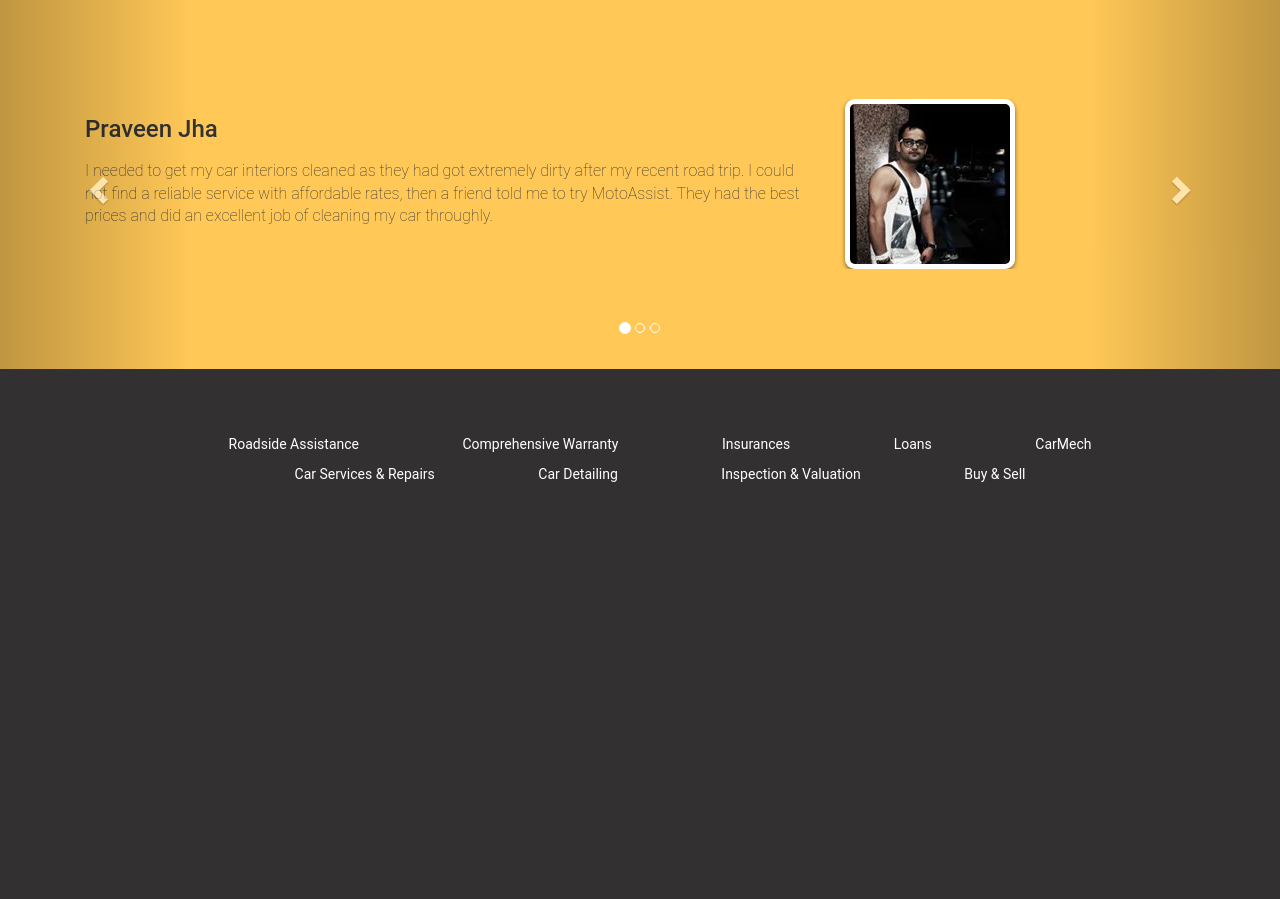
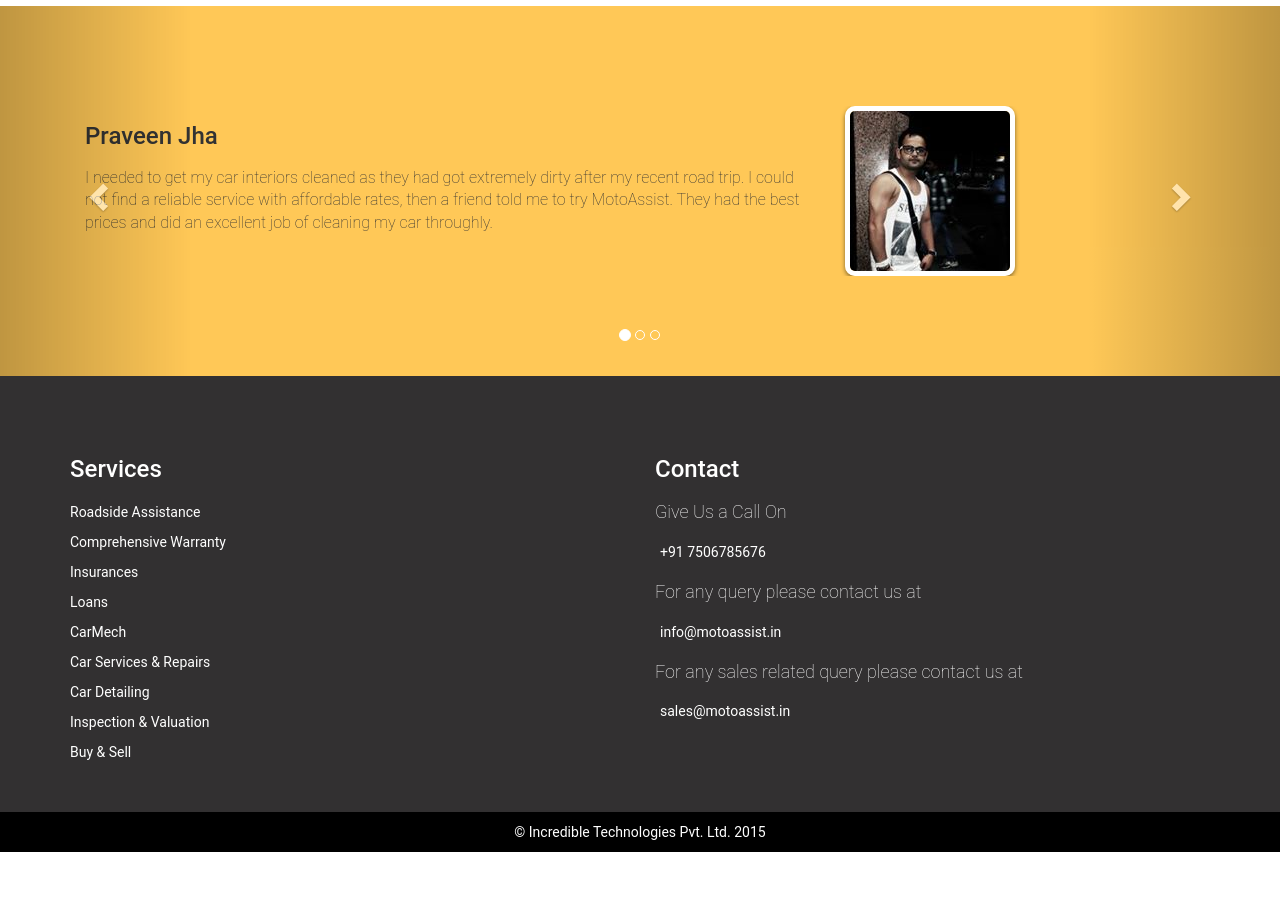
Before and after one commit to Sarabpreet/MotoAssistV3, a PHP site: page / in a window 1280 px wide. Shown: the part 3056-3955 px from the top of the page. After the commit the page ends 3908 px from the top, so only its background shows below. Run offline with PHP 8.4, Linux system fonts and the light colour scheme; style sheets or scripts are compiled from the project's sources; some libraries are stand-ins or nearby versions.

Commit message:
changes++

```diff
--- a/comprehensive-warranty.php
+++ b/comprehensive-warranty.php
@@ -61,8 +61,8 @@
                 <div class="panel-heading">
 
                   <a class="accordion-toggle" data-toggle="collapse" data-parent="#accordion" href="#collapseOne">
-                   <h4>Inclusion</h4>
-                 </a><i class="indicator glyphicon glyphicon-chevron-down  pull-right"></i>
+                   <h4>Inclusion</h4><i class="indicator glyphicon glyphicon-chevron-down  pull-right"></i>
+                 </a>
 
                </div>
                <div id="collapseOne" class="panel-collapse collapse">
--- a/css/theme.css
+++ b/css/theme.css
@@ -4,6 +4,14 @@
 * Licensed under MIT (https://github.com/twbs/bootstrap/blob/master/LICENSE)
 */
 
+.credits {
+
+
+  text-align: center;
+  padding:10px;
+  color:white;
+  background:black;
+}
 .panel-group {
 
   margin-top: 20px;
@@ -609,7 +617,11 @@ background: #084C61;
 
   color: white;
 }
+.btw ul li {
+-webkit-box-shadow: 0 3px 0 0 #141211;
+box-shadow: 0 3px 0 0 #141211;
 
+}
 
 .top-header a .logo {
   // c
@@ -697,8 +709,14 @@ ul, ol {
 .header ul.button-home li a:hover {
   text-decoration: none;
 }
+
+.width {
+
+
+width: 60%;
+}
 .compress {
-  width: 60%;
+
   background: green;
   margin: 80px auto 65px;
   background: url("../img/opacity.png");
@@ -1192,3 +1210,40 @@ padding-top: 10px;
 
   margin:4px;
 }
+
+.contact-module {
+
+  text-align: left;
+}
+.contact-module h5 {
+  font-weight: 100;
+  background:none;
+  font-size:18px;
+  margin:20px 0px;
+  padding: 0px;
+}
+
+.footer h4 {
+
+font-size: 24px;
+}
+
+.footer p {
+
+  font-size: 14px;
+  padding:0px 5px;
+}
+.footer ul {
+
+  margin-left: -50px;
+}
+.footer ul li {
+ font-size: 14px;
+  display: list-item;
+  text-align: left;
+}
+
+.button-home .btw li a{
+-webkit-box-shadow: 0 10px 0 0 #821414;
+box-shadow: 0 10px 0 0 #821414;
+}
--- a/insuarance.php
+++ b/insuarance.php
@@ -38,8 +38,8 @@ Cover, etc. We bring you the best deals from various insurance companies to choo
                 <div class="panel-heading">
 
                   <a class="accordion-toggle" data-toggle="collapse" data-parent="#accordion" href="#collapseOne">
-                   <h4>Documentation Required</h4>
-                 </a><i class="indicator glyphicon glyphicon-chevron-down  pull-right"></i>
+                   <h4>Documentation Required</h4><i class="indicator glyphicon glyphicon-chevron-down  pull-right"></i>
+                 </a>
 
                </div>
                <div id="collapseOne" class="panel-collapse collapse">
--- a/loans.php
+++ b/loans.php
@@ -32,8 +32,8 @@ Roadside Assistance and discounts on other Motoassist products.</p>
                 <div class="panel-heading">
 
                   <a class="accordion-toggle" data-toggle="collapse" data-parent="#accordion" href="#collapseOne">
-                   <h4>Documentation Required</h4>
-                 </a><i class="indicator glyphicon glyphicon-chevron-down  pull-right"></i>
+                   <h4>Documentation Required</h4><i class="indicator glyphicon glyphicon-chevron-down  pull-right"></i>
+                 </a>
 
                </div>
                <div id="collapseOne" class="panel-collapse collapse">
--- a/page-builder/footer.php
+++ b/page-builder/footer.php
@@ -1,3 +1,11 @@
+<div class="credits">
+        © Incredible Technologies Pvt. Ltd. 2015
+    </div>
+
+
+
+
+
     <!-- Bootstrap core JavaScript
       ================================================== -->
       <!-- Placed at the end of the document so the pages load faster -->
--- a/page-builder/header-home.php
+++ b/page-builder/header-home.php
@@ -8,7 +8,7 @@
                 <li><a href="sell.php">sell</a></li>
                 <li><a data-scroll href="#services">services</a></li>
                 <li><a data-scroll href="#how">How it works</a></li>
-                <li class="call"> <span class="glyphicon glyphicon-phone"></span>  call: 9876543210</li>
+                <li class="call"> <span class="glyphicon glyphicon-phone"></span>  call: 7506785676</li>
               </ul>
             </nav>
           </div>
@@ -18,11 +18,18 @@
         <h2>Pick a service - Fix a meeting - And it's done</h2>
         <div class="button-home ">
 
-          <ul class='row compress'>
+          <ul class='row compress hidden-lg btw'>
             <li class="col-xs-12 col-md-4"><a href="buy.php">Buy</a></li>
             <li class="col-xs-12 col-md-4"><a data-scroll href="#services">Services</a></li>
             <li class="col-xs-12 col-md-4"><a href="sell.php">Sell</a></li>
           </ul>
+          <ul class='row compress width visible-lg btw'>
+            <li class="col-xs-12 col-md-4"><a href="buy.php">Buy</a></li>
+            <li class="col-xs-12 col-md-4"><a data-scroll href="#services">Services</a></li>
+            <li class="col-xs-12 col-md-4"><a href="sell.php">Sell</a></li>
+          </ul>
+
+
         </div>
         <!-- header container -->
       </div>
--- a/page-builder/header-page.php
+++ b/page-builder/header-page.php
@@ -8,7 +8,7 @@
                 <li><a  href="sell.php">sell</a></li>
                 <li><a data-scroll href="index.php#services">services</a></li>
                 <li><a data-scroll href="index.php#how">How it works</a></li>
-                <li class="call"><span class="glyphicon glyphicon-phone"></span> call: 9876543210</li>
+                <li class="call"><span class="glyphicon glyphicon-phone"></span> call: 7506785676</li>
               </ul>
             </nav>
           </div>
--- a/page-builder/header.php
+++ b/page-builder/header.php
@@ -8,12 +8,12 @@
       <meta name="description" content="">
       <meta name="author" content="">
       <!--     <link rel="icon" href="../../favicon.ico"> -->
-      <title>MotoAssist: Awesomeness at your doorstep.</title>
+      <title>MotoAssist: All your four-wheeler wishes under one roof. </title>
       <!-- Bootstrap core CSS -->
       <link href="css/bootstrap.css" rel="stylesheet">
       <!-- Custom styles for this template -->
       <link href="css/theme.css" rel="stylesheet">
-      <link href="less/theme.less" rel="stylesheet">
+
       <!-- HTML5 shim and Respond.js for IE8 support of HTML5 elements and media queries -->
       <!--[if lt IE 9]>
       <script src="https://oss.maxcdn.com/html5shiv/3.7.2/html5shiv.min.js"></script>
--- a/page-builder/modal.php
+++ b/page-builder/modal.php
@@ -3,8 +3,11 @@
       <div class="container-fluid footer">
         <div class="container">
           <div class="row">
-            <div class="col-lg-12">
-              <ul>
+            <div class="col-lg-6 col-md-6 col-xs-12">
+
+<h4 class="text-left">Services</h4>
+
+                          <ul>
   <!--               <li><a href="index.php#services">Services</a></li>
                 <li><a href="#">Cars</a></li>
                 <li><a href="buy.php">Buy</a></li>
@@ -26,6 +29,41 @@
 
               </ul>
             </div>
+
+
+
+
+
+
+     <div class="col-lg-6 col-md-6 col-xs-12 contact-module">
+
+
+
+<h4>Contact</h4>
+
+
+
+
+
+
+<h5>Give Us a Call On</h5>
+<p>+91 7506785676</p>
+
+<h5>For any query please contact us at</h5>
+<p>info@motoassist.in</p>
+
+<h5>For any sales related query please contact us at</h5>
+<p>sales@motoassist.in</p>
+
+
+
+     </div>
+
+
+
+
+
+
           </div>
 
         </div>
--- a/roadside-assistance.php
+++ b/roadside-assistance.php
@@ -311,8 +311,8 @@ anywhere on the road ensuring a hassle free journey!</p>
                 <div class="panel-heading">
 
                   <a class="accordion-toggle" data-toggle="collapse" data-parent="#accordion" href="#collapseOne">
-                   <h4>Inclusion</h4>
-                 </a><i class="indicator glyphicon glyphicon-chevron-down  pull-right"></i>
+                   <h4>Inclusion</h4><i class="indicator glyphicon glyphicon-chevron-down  pull-right"></i>
+                 </a>
 
                </div>
                <div id="collapseOne" class="panel-collapse collapse">
```
Also changed, not shown: car-detaiiling-tablething.html (deleted, +0 -155 lines), car-mech.php (+5 -5 lines), car-services-repair.php (+4 -4 lines), modal.html (deleted, +0 -70 lines).
